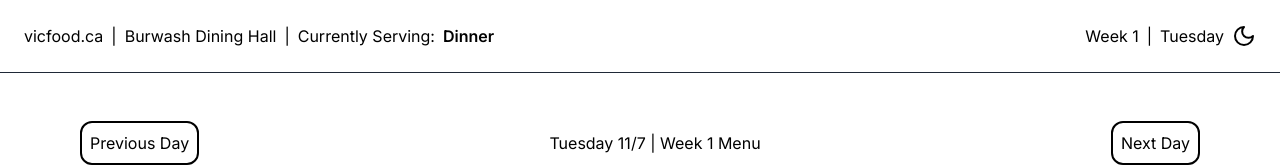
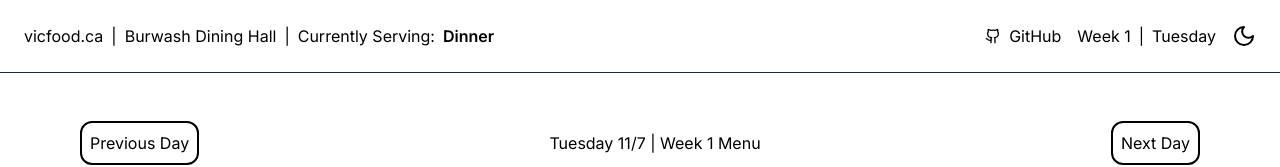
Before and after one commit to bbayazit16/vicfood, a Next.js app: page / in a window 1280 px wide. Shown: the top 167 px of the page. Built offline with nearby package versions, Linux system fonts and the light colour scheme; no server answers; the database is empty.

Commit message:
Add github icon, readme, license

```diff
--- a/src/app/page.tsx
+++ b/src/app/page.tsx
@@ -41,7 +41,7 @@ export default function Home() {
                     Previous Day
                 </Button>
 
-                <p className="flex items-center">{getDayString(day) || ""}</p>
+                <p className="flex items-center justify-center">{getDayString(day) || ""}</p>
 
                 <Button
                     onClick={() =>
--- a/src/components/NavBar/index.tsx
+++ b/src/components/NavBar/index.tsx
@@ -2,6 +2,8 @@ import Link from "next/link"
 
 import TimeText from "./TimeText"
 import ThemeHandler from "./ThemeHandler"
+
+import { LuGithub } from "react-icons/lu"
 
 function getTorontoTime() {
     const torontoTime = new Date().toLocaleString("en-US", { timeZone: "America/Toronto" })
@@ -50,7 +52,18 @@ export default function NavBar() {
                 Currently Serving:{" "}
                 <span className="font-semibold">&nbsp; {currentlyServing()}</span>
             </div>
-            <div className="flex flex-row space-x-2">
+            <div className="flex flex-row space-x-4">
+                <div className="flex flex-row items-center justify-center space-x-4 m-auto">
+                    <a
+                        href="https://github.com/bbayazit16/vicfood"
+                        target="_blank"
+                        rel="noopener noreferrer"
+                        className="flex flex-row items-center space-x-2"
+                    >
+                        <LuGithub />
+                        <span>GitHub</span>
+                    </a>
+                </div>
                 <TimeText />
                 <div className="m-auto text-2xl">
                     <ThemeHandler />
```
Also changed, not shown: 2 other files (tests, documents, lock files or other folders).
